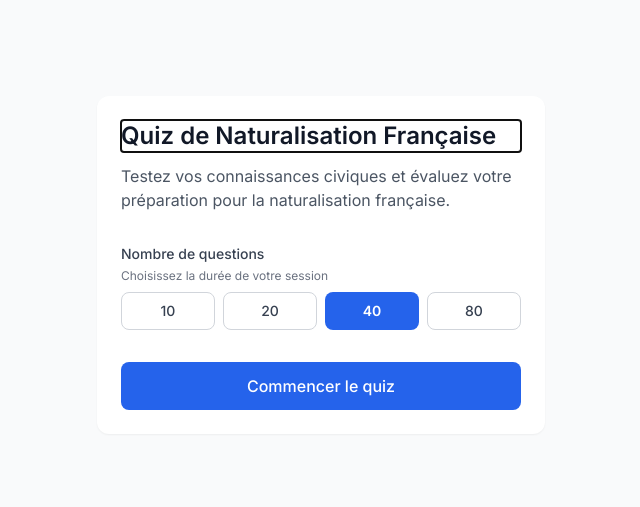
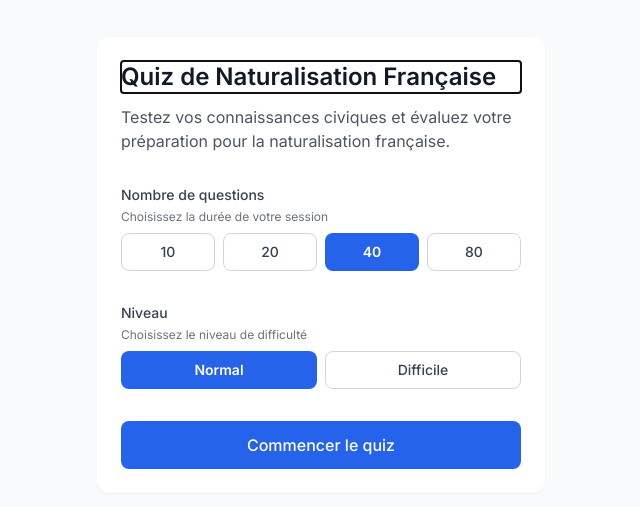
Before and after one commit to caarmen/qec, a React (Vite) app: page / in a window 1280 px wide. Shown: the part 135-642 px from the top of the page, without its empty margins (319-959 px from the left). Built offline with nearby package versions, Linux system fonts and the light colour scheme.

Commit message:
feat: Add setting for difficulty mode.

```diff
--- a/src/App.jsx
+++ b/src/App.jsx
@@ -17,6 +17,7 @@ function App() {
     hasAnswerSelected,
     startQuiz,
     selectQuestionCount,
+    selectDifficulty,
     selectAnswer,
     submitAnswer,
     goToNextQuestion,
@@ -34,6 +35,8 @@ function App() {
           totalQuestions={questionsData.questions.length}
           selectedQuestionCount={selectedQuestionCount}
           onSelectQuestionCount={selectQuestionCount}
+          selectedDifficulty={difficulty}
+          onSelectDifficulty={selectDifficulty}
           onStart={handleStartQuiz}
         />
       )}
--- a/src/components/QuizStartScreen.jsx
+++ b/src/components/QuizStartScreen.jsx
@@ -2,6 +2,7 @@ import { useEffect, useMemo, useRef } from 'react'
 import Button from './ui/Button'
 import SegmentedControl from './ui/SegmentedControl'
 import { getAvailableQuestionCountOptions } from '../utils/questionCountOptions'
+import { DIFFICULTY } from '../hooks/useQuiz'
 
 /**
  * QuizStartScreen component - Landing screen with quiz configuration
@@ -15,7 +16,9 @@ import { getAvailableQuestionCountOptions } from '../utils/questionCountOptions'
 function QuizStartScreen({
   totalQuestions,
   selectedQuestionCount,
+  selectedDifficulty,
   onSelectQuestionCount,
+  onSelectDifficulty,
   onStart
 }) {
   /* Focus on the top of the screen when entering it, for a11y */
@@ -36,6 +39,11 @@ function QuizStartScreen({
   )
 
   const questionCountEffectiveValue = selectedQuestionCount ?? defaultQuestionCount
+
+  const difficultyOptionItems = [
+    { value: DIFFICULTY.NORMAL, label: 'Normal'},
+    { value: DIFFICULTY.DIFFICULT, label: 'Difficile'},
+  ]
 
   return (
     <div className="min-h-screen bg-gray-50 flex items-center justify-center px-4">
@@ -60,6 +68,13 @@ function QuizStartScreen({
           value={questionCountEffectiveValue}
           onChange={onSelectQuestionCount}
         />
+        <SegmentedControl
+          label="Niveau"
+          helperText="Choisissez le niveau de difficulté"
+          options={difficultyOptionItems}
+          value={selectedDifficulty}
+          onChange={onSelectDifficulty}
+        />
 
         <Button onClick={onStart} disabled={!questionCountEffectiveValue}>
           Commencer le quiz
--- a/src/hooks/useQuiz.js
+++ b/src/hooks/useQuiz.js
@@ -51,6 +51,7 @@ function quizReducer(state, action) {
       })
       return {
         ...initialState,
+        difficulty: state.difficulty,
         quizStatus: QUIZ_STATUS.ANSWERING,
         questions
       }
```
Also changed, not shown: 1 other file (tests, documents, lock files or other folders).
